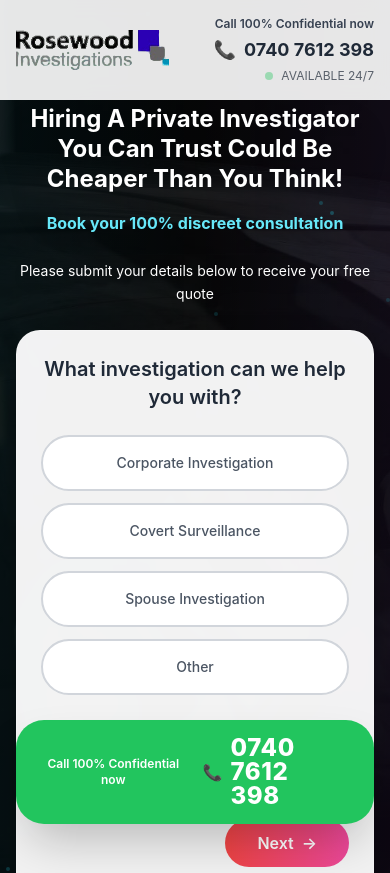
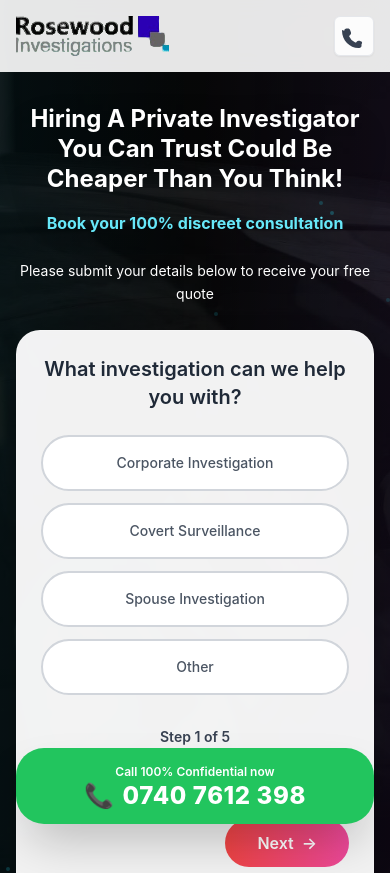
Before and after one commit to Naseef-Nusky/Henderson-Thomas-Investigations_LangingV2, a React (Create React App) app: page / in a window 390 px wide. Shown: the top 873 px of the page. Built offline with nearby package versions, Linux system fonts and the light colour scheme.

Commit message:
chore: finalize mobile call pill two-row layout and tel, footer spacing

```diff
--- a/src/components/Footer.js
+++ b/src/components/Footer.js
@@ -2,7 +2,7 @@ import React from 'react';
 
 const Footer = () => {
   return (
-    <footer className="bg-white text-gray-800 py-12">
+    <footer className="bg-white text-gray-800 py-12 mb-20 md:mb-0">
       <div className="container mx-auto px-4 md:px-8">
         <div className="grid grid-cols-1 md:grid-cols-4 gap-8">
           {/* Company Info */}
--- a/src/components/Header.js
+++ b/src/components/Header.js
@@ -27,8 +27,19 @@ const Header = () => {
           />
         </div>
 
+        {/* Mobile call icon (mobile only) */}
+        <a
+          href="tel:07407612398"
+          className="md:hidden inline-flex items-center justify-center w-10 h-10 rounded-md border border-gray-200 bg-white/90 text-gray-700 shadow-sm"
+          aria-label="Call us"
+        >
+          <svg xmlns="http://www.w3.org/2000/svg" viewBox="0 0 24 24" fill="currentColor" className="w-6 h-6">
+            <path d="M2.25 6.75c0-1.243 1.007-2.25 2.25-2.25h1.5c.93 0 1.74.57 2.06 1.438l.87 2.322a2.25 2.25 0 01-.54 2.403l-1.02 1.02a.75.75 0 00-.165.822 11.27 11.27 0 006.045 6.045.75.75 0 00.822-.165l1.02-1.02a2.25 2.25 0 012.403-.54l2.322.87A2.25 2.25 0 0119.5 20.25v1.5c0 1.243-1.007 2.25-2.25 2.25h-.75C7.708 24 0 16.292 0 6.75v-.75z" />
+          </svg>
+        </a>
+
         {/* Contact Information */}
-        <div className="text-right text-gray-800">
+        <div className="text-right text-gray-800 hidden md:block">
           <div className="text-xs md:text-sm font-semibold mb-1 text-gray-700">Call 100% Confidential now</div>
           <a href="tel:07407612398" className="inline-flex items-center justify-end text-lg md:text-xl font-bold mb-1 transition-colors duration-300 hover:text-cyan-600">
             <span className="mr-2">📞</span>
--- a/src/components/MobileCallPill.js
+++ b/src/components/MobileCallPill.js
@@ -4,18 +4,14 @@ const MobileCallPill = () => {
   return (
     <a
       href="tel:02038684560"
-      className="fixed left-4 right-4 bottom-5 z-50 md:hidden bg-green-500 text-white rounded-[28px] shadow-2xl px-5 py-4 flex items-center justify-center gap-3 active:scale-[0.98]"
-      aria-label="Call our 100% confidential line now"
+      className="fixed left-4 right-4 bottom-5 z-50 md:hidden bg-green-500 text-white rounded-[28px] shadow-2xl px-5 py-4 flex flex-col items-center justify-center gap-1 active:scale-[0.98]"
+      aria-label="Call 100% Confidential now"
     >
       <span className="text-xs font-semibold leading-4 text-center">Call 100% Confidential now</span>
-      <div className="flex items-center gap-2">
+      <span className="flex items-center gap-2 text-2xl font-extrabold tracking-wide leading-6 whitespace-nowrap">
         <span aria-hidden className="text-white">📞</span>
-        <span className="text-2xl font-extrabold tracking-wide leading-6">
-          0740 7612
-          <br />
-          398
-        </span>
-      </div>
+        0740 7612 398
+      </span>
     </a>
   );
 };
```
